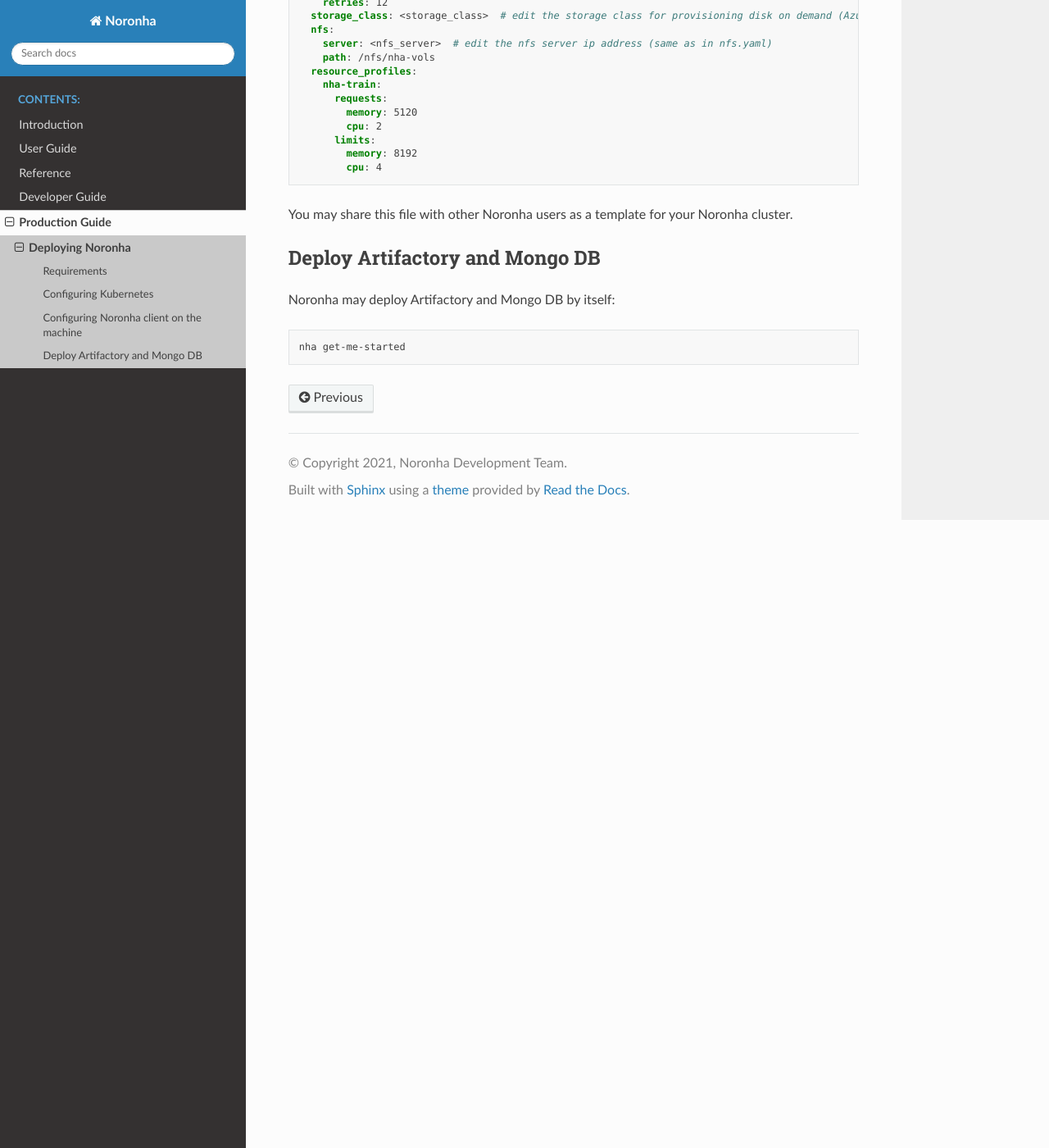
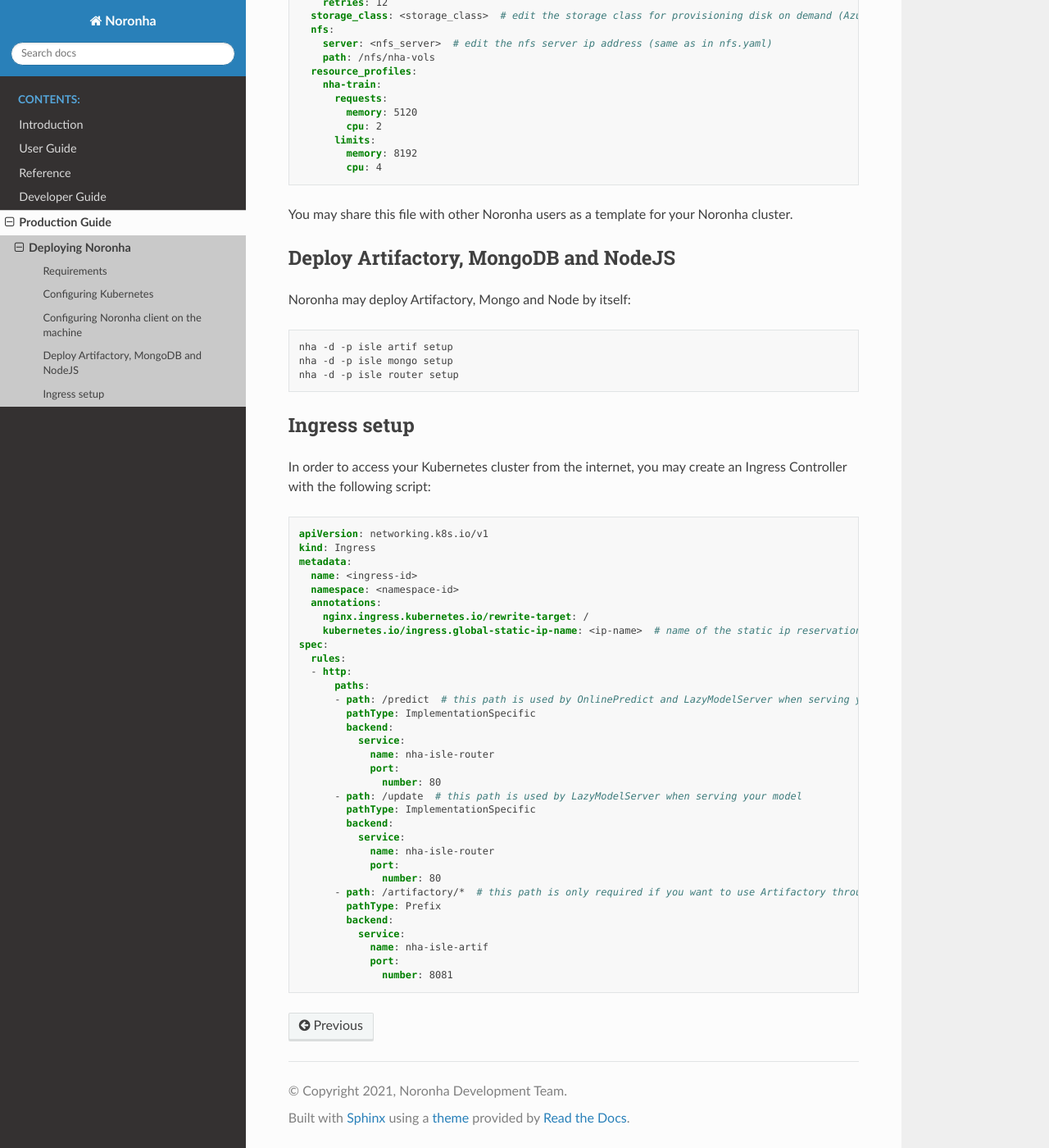
Before and after one commit to noronha-dataops/noronha, a Sphinx documentation site: the page built from docs/source/prod/intro.rst, in a window 1280 px wide and 1400 px high, scrolled down 3445 px. Shown: the whole window at 82% size. Built offline with Sphinx 7.4.7 and the Read the Docs theme 2.0.0, drawn with Linux system fonts in a browser that asks for light colours.

Commit message:
Update docs

```diff
--- a/docs/source/guide/configuration.rst
+++ b/docs/source/guide/configuration.rst
@@ -217,6 +220,8 @@
       limits:
         memory: 512
         cpu: 2
+
+You can change the type of Kubernetes service that Noronha creates using the *service_type* keyword. Accepted values are: ClusterIP, NodePort, LoadBalancer
 
 GPU support is added through the *enable_gpu* keyword. Currently, Noronha does not support ID-specific GPU assignment or multiple GPUs per Pod.
 
--- a/docs/source/intro.rst
+++ b/docs/source/intro.rst
@@ -6,7 +6,7 @@
 
 What's this?
 ============
-Noronnha is a framework that hosts Machine Learning projects inside a portable, ready-to-use DataOps architecture.
+Noronha is a framework that hosts Machine Learning projects inside a portable, ready-to-use DataOps architecture.
 The goal here is to help Data Scientists benefit from DataOps practices without having to change much of their usual work behavior.
 
 Overview
--- a/docs/source/prod/intro.rst
+++ b/docs/source/prod/intro.rst
@@ -205,11 +205,54 @@
 You may share this file with other Noronha users as a template for your Noronha cluster.
 
 
-Deploy Artifactory and Mongo DB
+Deploy Artifactory, MongoDB and NodeJS
 ===============================
 
-Noronha may deploy Artifactory and Mongo DB by itself:
+Noronha may deploy Artifactory, Mongo and Node by itself:
 
 .. code-block:: shellscript
 
-    nha get-me-started
+    nha -d -p isle artif setup
+    nha -d -p isle mongo setup
+    nha -d -p isle router setup
+
+Ingress setup
+===============================
+
+In order to access your Kubernetes cluster from the internet, you may create an Ingress Controller with the following script:
+
+.. code-block:: yaml
+
+    apiVersion: networking.k8s.io/v1
+    kind: Ingress
+    metadata:
+      name: <ingress-id>
+      namespace: <namespace-id>
+      annotations:
+        nginx.ingress.kubernetes.io/rewrite-target: /
+        kubernetes.io/ingress.global-static-ip-name: <ip-name>  # name of the static ip reservation
+    spec:
+      rules:
+      - http:
+          paths:
+          - path: /predict  # this path is used by OnlinePredict and LazyModelServer when serving your model
+            pathType: ImplementationSpecific
+            backend:
+              service:
+                name: nha-isle-router
+                port:
+                  number: 80
+          - path: /update  # this path is used by LazyModelServer when serving your model
+            pathType: ImplementationSpecific
+            backend:
+              service:
+                name: nha-isle-router
+                port:
+                  number: 80
+          - path: /artifactory/*  # this path is only required if you want to use Artifactory through an ingress
+            pathType: Prefix
+            backend:
+              service:
+                name: nha-isle-artif
+                port:
+                  number: 8081
```
Also changed, not shown: other parts of docs/source/guide/configuration.rst (+3 -0 lines), examples/1_iris/README.md.
